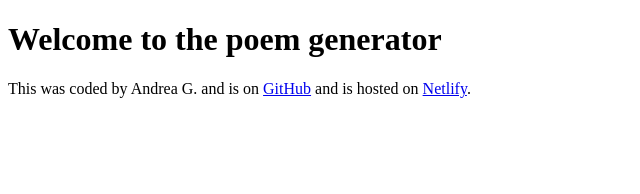
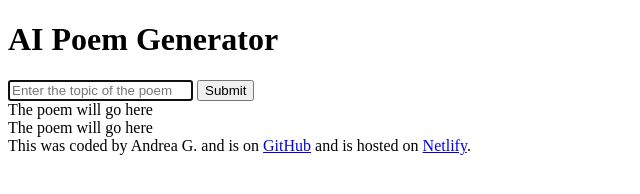
Before and after one commit to WickedZ2309/SheCodes-AiAddon-week2, a plain HTML site: page index.html in a window 1280 px wide. Shown: the whole page, without its empty margins (0-640 px from the left). Drawn offline with Linux system fonts and the light colour scheme.

Commit message:
Added the basics HTML structure

```diff
--- a/index.html
+++ b/index.html
@@ -8,7 +8,27 @@
     <title>AI Poem Generator</title>
   </head>
   <body>
-    <h1>Welcome to the poem generator</h1>
+    <header>
+      <h1>AI Poem Generator</h1>
+    </header>
+
+    <main>
+      <form>
+        <input
+          type="text"
+          placeholder="Enter the topic of the poem"
+          autofocus
+          required
+          autocomplete="off"
+        />
+        <input type="submit" />
+      </form>
+      <div>
+        The poem will go here
+        <br />
+        The poem will go here
+      </div>
+    </main>
 
     <footer>
       This was coded by Andrea G. and is on
```
